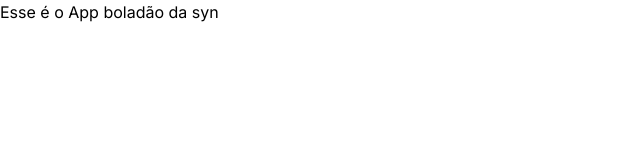
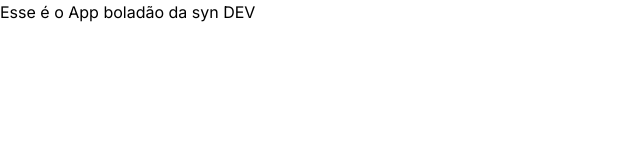
Before and after one commit to rogerrodrigues/teste-nextjs, a Next.js app: page / in a window 1280 px wide. Shown: the top 160 px of the page, without its empty margins (0-640 px from the left). Built offline with nearby package versions, Linux system fonts and the light colour scheme.

Commit message:
ambiente dev

```diff
--- a/src/app/page.tsx
+++ b/src/app/page.tsx
@@ -1,5 +1,5 @@
 import Image from "next/image";
 
 export default function Home() {
-  return <div>Esse é o App boladão da syn</div>;
+  return <div>Esse é o App boladão da syn DEV</div>;
 }
```
